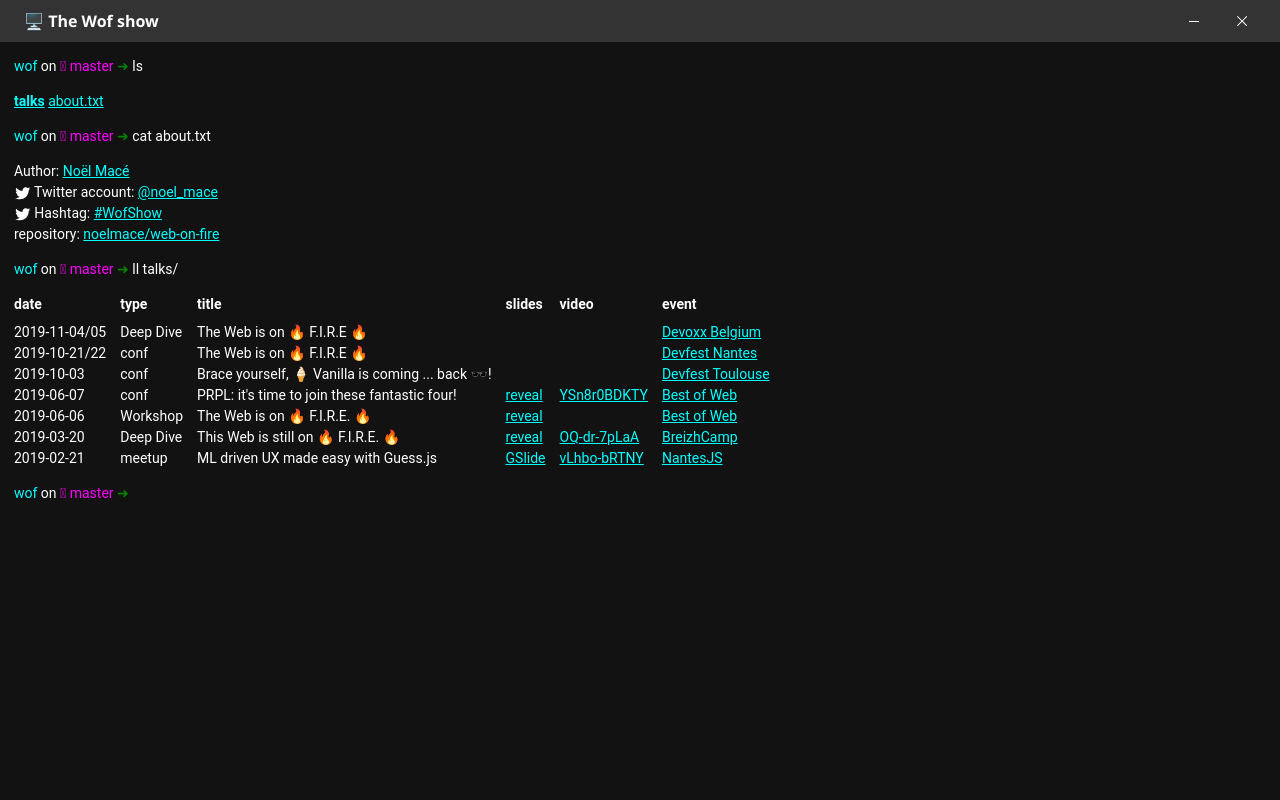
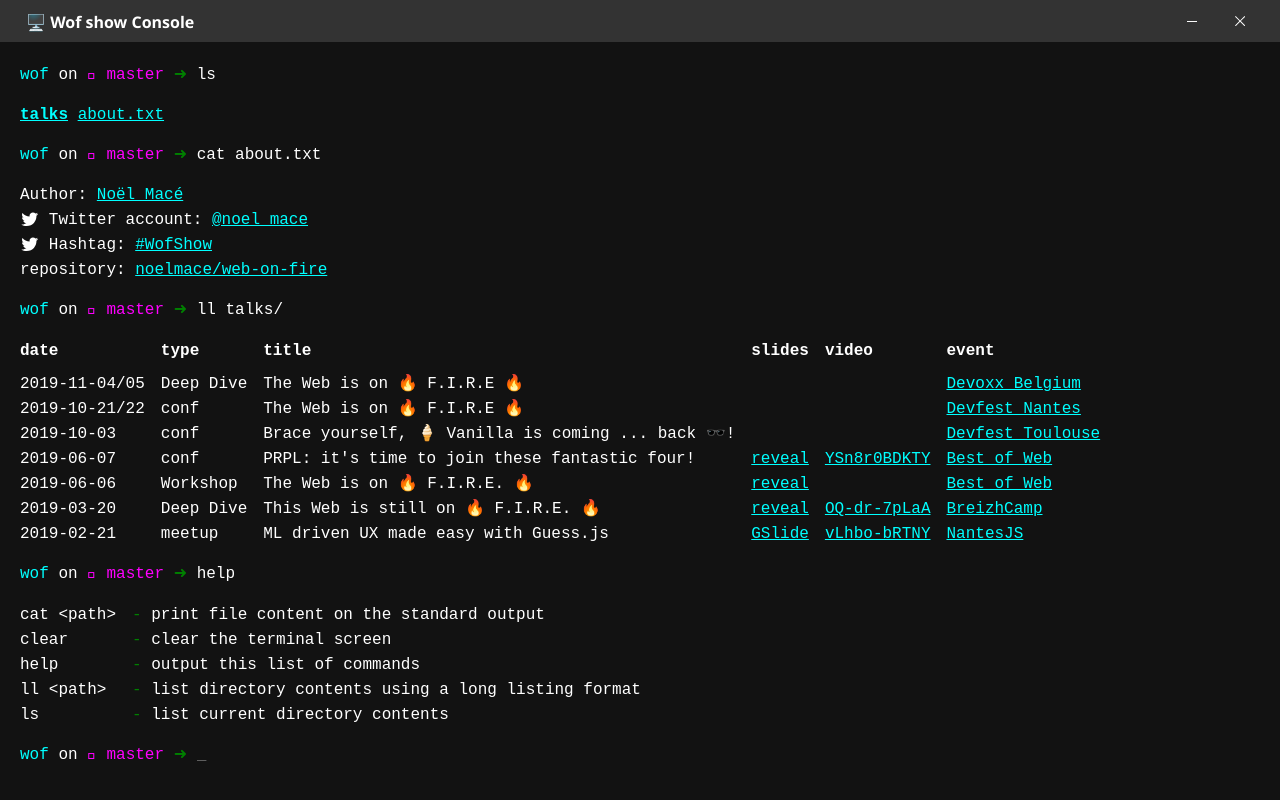
Before and after one commit to noelmace/wofshow-console, a plain HTML site: page index.html in a window 1280 px wide. Drawn offline with Linux system fonts and the light colour scheme; a web font is replaced by a local one.

Commit message:
feat: interaction using commands

```diff
--- a/index.html
+++ b/index.html
@@ -15,16 +15,26 @@
     <link rel="stylesheet" href="fonts/FiraCode/fira_code.css" />
     <style>
 
-      html, body {
+      div {
+        margin-top: 1px;
+      }
+
+      html, body, .content {
         padding: 0;
         margin: 0;
+      }
+
+      html,  body  {
         height: 100%;
       }
 
       body {
-        font: 14px/1.5em 'Fira Code', Roboto, sans-serif;
         background: repeat url('img/egg.min.png');
         animation: slide 5s linear infinite;
+      }
+
+      * {
+        font: 16px/1.5em 'Fira Code', monospace, sans-serif;
         color: #fff;
       }
 
@@ -39,64 +49,20 @@
         max-width: 90%;
       }
 
-      .blinking-cursor {
-        font-weight: 100;
+      .console-input {
+        background-color: transparent;
+        border: none;
+        outline: none;
         color: #fff;
-        -webkit-animation: 1s blink step-end infinite;
-        -moz-animation: 1s blink step-end infinite;
-        -ms-animation: 1s blink step-end infinite;
-        -o-animation: 1s blink step-end infinite;
-        animation: 1s blink step-end infinite;
-      }
-
-      @keyframes blink {
-        from,
-        to {
-          color: transparent;
-        }
-        50% {
-          color: #fff;
-        }
-      }
-
-      @-moz-keyframes blink {
-        from,
-        to {
-          color: transparent;
-        }
-        50% {
-          color: #fff;
-        }
-      }
-
-      @-webkit-keyframes blink {
-        from,
-        to {
-          color: transparent;
-        }
-        50% {
-          color: #fff;
-        }
-      }
-
-      @-ms-keyframes blink {
-        from,
-        to {
-          color: transparent;
-        }
-        50% {
-          color: #fff;
-        }
-      }
-
-      @-o-keyframes blink {
-        from,
-        to {
-          color: transparent;
-        }
-        50% {
-          color: #fff;
-        }
+        margin: 0;
+        padding: 0;
+        box-sizing: border-box;
+        -webkit-appearance: none;
+        -moz-appearance: none;
+        appearance: none;
+        min-width: calc(100% - 20em);
+        resize: none;
+        display: inline;
       }
 
       a {
@@ -118,35 +84,50 @@
       }
 
       .content {
-        padding: 1em;
+        padding: 20px;
         background-color: #121212;
-        height: calc(100% - 42px - 2em);
+        height: calc(100% - 42px - 40px);
         overflow-y: auto;
       }
 
-      .section-title {
+      .prompt {
+        display: inline;
+      }
+
+      .command {
         margin: 1em 0;
       }
 
-      .section-title:first-child {
+      .help-content {
+        display: grid;
+        grid-template-columns: fit-content(500px) auto;
+        grid-column-gap: 1em;
+      }
+
+      .help-content div:nth-child(2n):before {
+        color: green;
+        content: ' - ';
+      }
+
+      section:first-child .command {
         margin-top: 0;
       }
 
-      .section-title .path:before {
+      .command .path:before {
         content: 'wof';
         color: cyan;
       }
 
-      .section-title .on:before {
+      .command .on:before {
         content: ' on ';
       }
 
-      .section-title .branch:before {
+      .command .branch:before {
         content: ' master';
         color: magenta;
       }
 
-      .section-title .prompt:before {
+      .command .prompt-char:before {
         content: ' ➜ ';
         color: green;
       }
@@ -166,7 +147,7 @@
 
       .bold { font-weight: 600; }
 
-      @media (min-width: 768px) {
+      @media screen and (min-width: 1025px) {
         .talks {
           display: grid;
           grid-column-gap: 1em;
@@ -204,7 +185,7 @@
         }
       }
 
-      @media (max-width: 767px) {
+      @media screen and (max-width: 1024px) {
         .talks .divider:before {
           content: '-----';
           margin: 1em 0;
@@ -244,7 +225,6 @@
         user-select: none;
         cursor: default;
       }
-
       .ui-titleicon {
         flex-grow: 1;
         max-width: 32px;
@@ -292,7 +272,7 @@
 
   <body>
     <header class="ui-titlebar">
-      <div class="title ui-titletext">The Wof show</div>
+      <div class="title ui-titletext">Wof show Console</div>
       <div class="ui-title-controls">
         <button class="ui-btn minimize">
           <svg x="0px" y="0px" viewBox="0 0 10.2 1"><rect x="0" y="50%" width="10.2" height="1" /></svg>
@@ -302,19 +282,30 @@
       </div>
     </header>
     <div class="content">
-      <div class="section-title">
-        <span class="path"></span><span class="on"></span><span class="branch"></span><span class="prompt"></span>ls
+      <div class="cmd-output">
       </div>
-
+      <div class="command" id="command-input">
+        <span class="path"></span><span class="on"></span><span class="branch"></span><span class="prompt-char"></span
+        ><input type="text" autofocus class='console-input' placeholder="_"></input>
+      </div>
+    </div>
+    <template id="cmd_ls">
+        <section id="menu">
           <div class="menu">
             <a class="bold" href="#talks">talks</a>
             <a href="#infos">about.txt</a>
           </div>
-
-      <div class="section-title" id="infos">
-        <span class="path"></span><span class="on"></span><span class="branch"></span><span class="prompt"></span>cat about.txt
+        </section>
+    </template>
+    <template id="cmd_la">
+        <section id="menu">
+          <div class="menu">
+            <span class="bold">talks</span> about.txt .egg.txt
           </div>
-
+        </section>
+    </template>
+    <template id="cmd_cat_abouttxt">
+      <section id="infos">
         <div class="infos">
           <div>Author: <a href="https://www.linkedin.com/in/noelmace/" target="_blank">Noël Macé</a></div>
           <div class="twitter">
@@ -331,10 +322,10 @@
           </div>
           <div>repository: <a href="https://github.com/noelmace/web-on-fire">noelmace/web-on-fire</a></div>
         </div>
-
-      <div class="section-title" id="talks">
-        <span class="path"></span><span class="on"></span><span class="branch"></span><span class="prompt"></span>ll talks/
-      </div>
+      </section>
+    </template>
+    <template id="cmd_ll_talks">
+      <section id="talks">
         <div class="talks">
           <div class="date head">date</div>
           <div class="talk-type head">type</div>
@@ -395,12 +386,34 @@
           <div class="youtube"><a href="https://youtu.be/vLhbo-bRTNY" target="_blank">vLhbo-bRTNY</a></div>
           <div class="event"><a href="https://nantesjs.org/"  target="_blank">NantesJS</a></div>
         </div>
-      <div class="section-title">
-        <span class="path"></span><span class="on"></span><span class="branch"></span><span class="prompt"></span
-        ><span class="blinking-cursor">_</span>
+      </section>
+    </template>
+    <template id="cmd_help">
+      <section class="help">
+        <div class="help-content">
+          <div>cat &lt;path&gt;</div><div>print file content on the standard output</div>
+          <div>clear</div><div>clear the terminal screen</div>
+          <div>help</div><div>output this list of commands</div>
+          <div>ll &lt;path&gt;</div><div>list directory contents using a long listing format</div>
+          <div>ls</div><div>list current directory contents</div>
         </div>
+      </section>
+    </template>
+
+    <template id="prompt">
+      <div class="command">
+        <span class="path"></span><span class="on"></span><span class="branch"></span><span class="prompt-char"></span>
       </div>
+    </template>
+
     <script>
+      const commands = ['cat', 'clear', 'help', 'll', 'ls', 'la'];
+      const commandWithArgs = [
+        'll talks/',
+        'cat about.txt',
+        'cat .egg.txt'
+      ];
+
       const header = document.querySelector('header');
       const content = document.querySelector('.content');
 
@@ -439,6 +452,127 @@
         }
         isMinimized = !isMinimized;
       });
+
+      const cmdOutput = document.querySelector('.cmd-output');
+      const consoleInput = document.querySelector('.console-input');
+      const helpTemplate = document.getElementById('help');
+      const promptTemplate = document.getElementById('prompt');
+
+      const commandLineEl = (cmd) => {
+        const el = document.importNode(promptTemplate.content, true);
+        const cmdEl = document.createElement('span');
+        cmdEl.innerText = cmd;
+        el.querySelector('.command').appendChild(cmdEl);
+        return el;
+      }
+
+      const helpEl = (msgs, cmd) => {
+        const el = document.createElement('section');
+        el.appendChild(commandLineEl(cmd));
+
+        msgs.forEach((msg) => {
+          const msgEl = document.createElement('div');
+          msgEl.innerText = msg;
+          el.appendChild(msgEl);
+        });
+
+        return el;
+      }
+
+      const errorEl = (cmd) => {
+        const el = document.createElement('section');
+        const msgEl = document.createElement('div');
+        const [command, ...args] = cmd.split(' ');
+        msgEl.innerHTML = commands.includes(command)
+          ? (args.length > 0 ? `Error: ${command}: can't use ${args.join(' ')}` : `Error: ${command}: some arguments are missing`)
+          : `wofsh: command not found: ${cmd}`;
+        el.appendChild(msgEl);
+        el.prepend(commandLineEl(cmd));
+        return el;
+      }
+
+      const commandRunEl = (cmd) => {
+        let el = errorEl(cmd);
+        const templateId = `cmd_${cmd.replace(' ', '_').replace('.', '').replace('/', '')}`;
+        const cmdTemplate = document.getElementById(templateId);
+        if (cmdTemplate) {
+          el = document.importNode(cmdTemplate.content, true);
+          section = el.querySelector('section');
+          section.prepend(commandLineEl(cmd));
+        }
+        return el;
+      }
+
+      consoleInput.addEventListener('keydown', (event) => {
+        if (event.keyCode === 9) {
+          event.preventDefault();
+          console.log('tab');
+        }
+      }, false);
+
+      consoleInput.addEventListener('keyup', (event) => {
+        if (event.keyCode === 13 || event.keyCode === 9) {
+          let output;
+          const value = event.srcElement.value;
+
+
+          switch (event.keyCode) {
+            // "Enter"
+            case 13:
+              event.preventDefault();
+              if (!value) {
+                output = document.createElement('section');
+                const newPrompt = document.importNode(promptTemplate.content, true);
+                output.appendChild(newPrompt);
+              } else if (value === 'clear') {
+                cmdOutput.innerHTML = '';
+              } else {
+                output = commandRunEl(value);
+              }
+              event.srcElement.value = '';
+              break;
+            // tab
+            case 9:
+              event.preventDefault();
+              const [command, ...args] = value.split(' ');
+              const possibleCommands = commands.filter((cmd) => cmd.startsWith(value));
+              const possibleCommandsWithArgs = commandWithArgs.filter((cmd) => cmd.startsWith(value));
+
+
+              if (!value) {
+                output = helpEl(commands, value);
+              } else if (args.length < 1 && possibleCommands.length === 1 && !commands.includes(command)) {
+                event.srcElement.value = possibleCommands[0];
+              } else if (args.length < 1 && possibleCommands.length > 1) {
+                output = helpEl(possibleCommands, value);
+              } else if (possibleCommandsWithArgs.length > 1 && args.length < 1 && !args[0]) {
+                event.srcElement.value = value + ' ';
+                output = helpEl(possibleCommandsWithArgs.map(c => c.split(' ')[1]), value);
+              } else if (possibleCommandsWithArgs.length === 1 && !commandWithArgs.includes(value)) {
+                event.srcElement.value = possibleCommandsWithArgs[0];
+              } else if (possibleCommandsWithArgs.length > 1) {
+                output = helpEl(possibleCommandsWithArgs.map(c => c.split(' ')[1]), value);
+              } else {
+                event.srcElement.value = `${value}_`;
+                setTimeout(() => event.srcElement.value = value, 200);
+              }
+              break;
+          }
+
+          if (output) {
+            cmdOutput.appendChild(output);
+            event.srcElement.scrollIntoView({behavior: "smooth", block: "start"});
+            event.srcElement.focus();
+          }
+        }
+      }, false);
+
+      cmdOutput.appendChild(commandRunEl('ls'));
+      cmdOutput.appendChild(commandRunEl('cat about.txt'));
+      cmdOutput.appendChild(commandRunEl('ll talks/'));
+      cmdOutput.appendChild(commandRunEl('help'));
+
+      consoleInput.focus();
     </script>
   </body>
 </html>
```
Also changed, not shown: img/troll.jpeg (added). Lines whose indentation alone changed are shown as unchanged.
